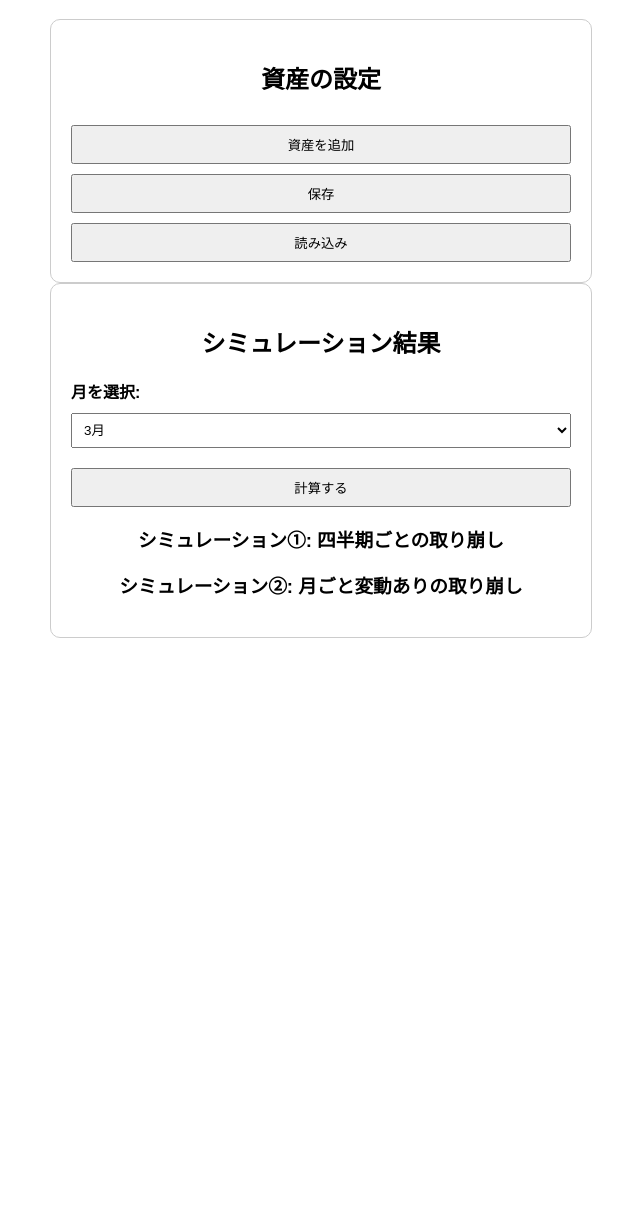
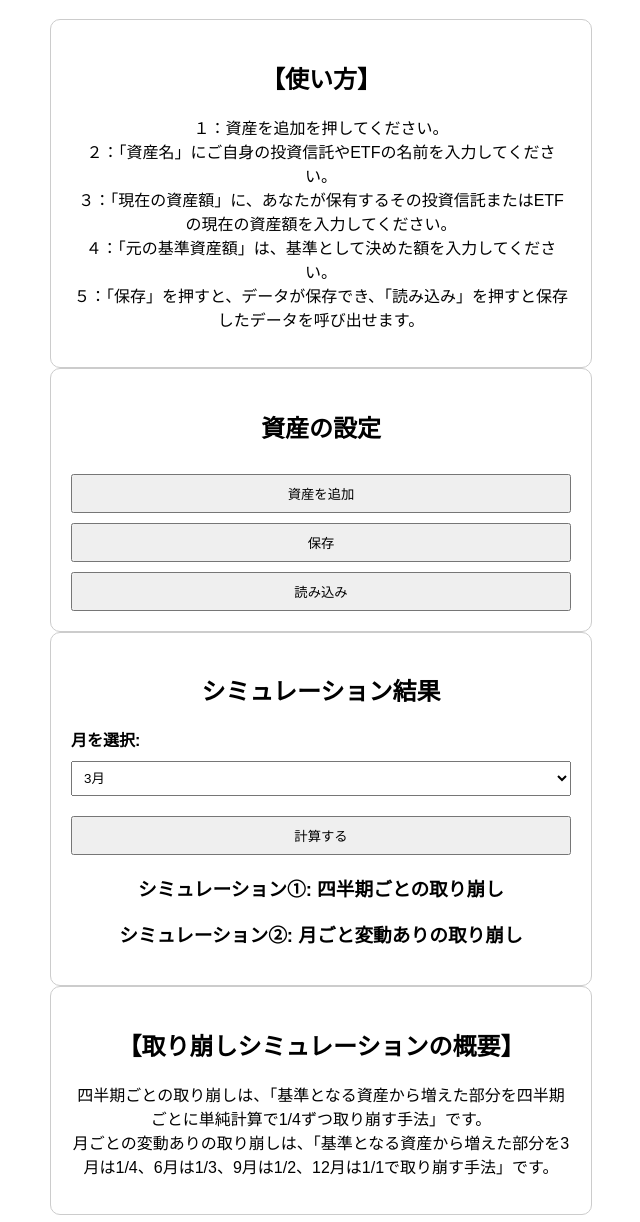
Before and after one commit to Chisen-D/-ver2, a plain HTML site: page index.html in a window 1280 px wide. Shown: the part 98-1320 px from the top of the page, without its empty margins (319-959 px from the left). Before the commit the page ends 800 px from the top, so only its background shows below. Drawn offline with Linux system fonts and the light colour scheme.

Commit message:
index.html

```diff
--- a/index.html
+++ b/index.html
@@ -109,6 +109,15 @@
     <h1>資産取り崩しシミュレーション</h1>
 
     <div class="container">
+      <h2>【使い方】</h2>
+      <p>１：資産を追加を押してください。<br>
+         ２：「資産名」にご自身の投資信託やETFの名前を入力してください。<br>
+         ３：「現在の資産額」に、あなたが保有するその投資信託またはETFの現在の資産額を入力してください。<br>
+         ４：「元の基準資産額」は、基準として決めた額を入力してください。<br>
+         ５：「保存」を押すと、データが保存でき、「読み込み」を押すと保存したデータを呼び出せます。</p>
+    </div>
+
+    <div class="container">
       <h2>資産の設定</h2>
       <div id="assets"></div>
       <button onclick="addAsset()">資産を追加</button>
@@ -133,5 +142,11 @@
       <h3>シミュレーション②: 月ごと変動ありの取り崩し</h3>
       <p id="result2"></p>
     </div>
+
+    <div class="container">
+      <h2>【取り崩しシミュレーションの概要】</h2>
+      <p>四半期ごとの取り崩しは、「基準となる資産から増えた部分を四半期ごとに単純計算で1/4ずつ取り崩す手法」です。<br>
+         月ごとの変動ありの取り崩しは、「基準となる資産から増えた部分を3月は1/4、6月は1/3、9月は1/2、12月は1/1で取り崩す手法」です。</p>
+    </div>
   </body>
 </html>
```
